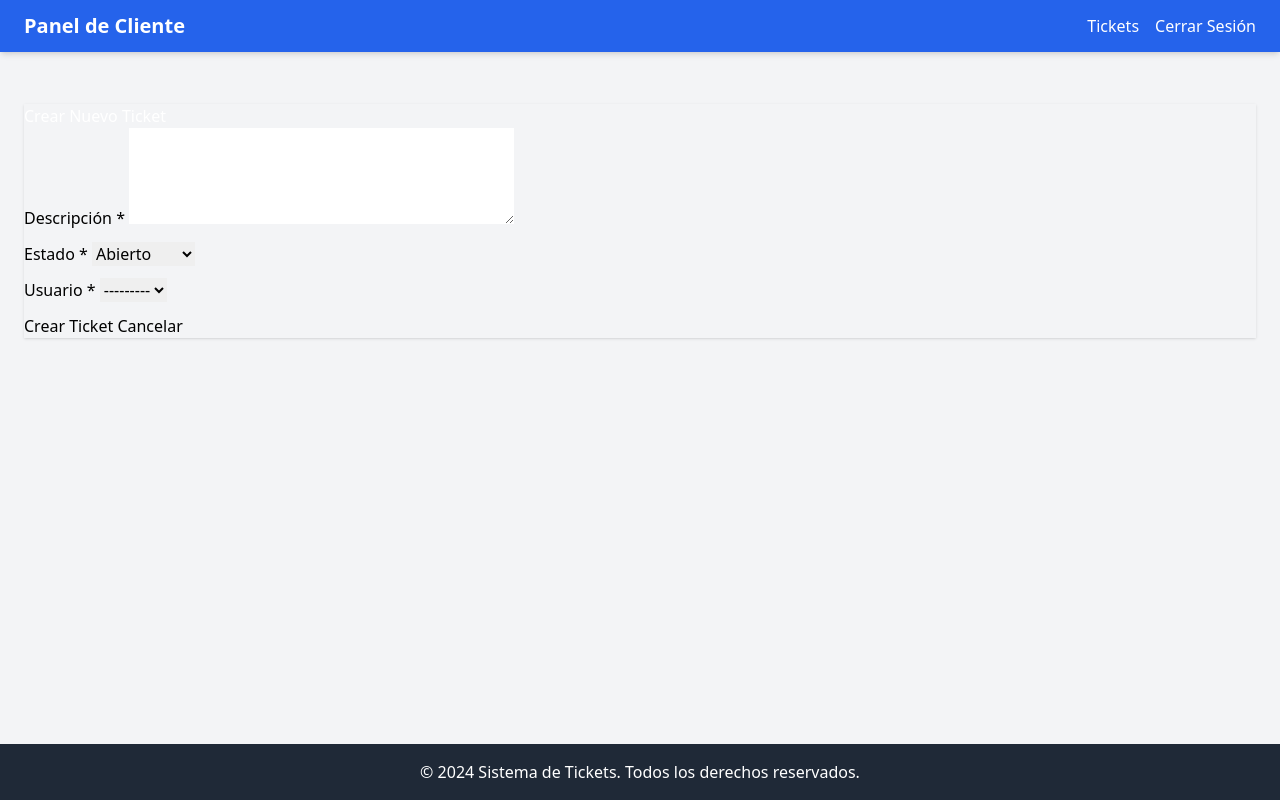
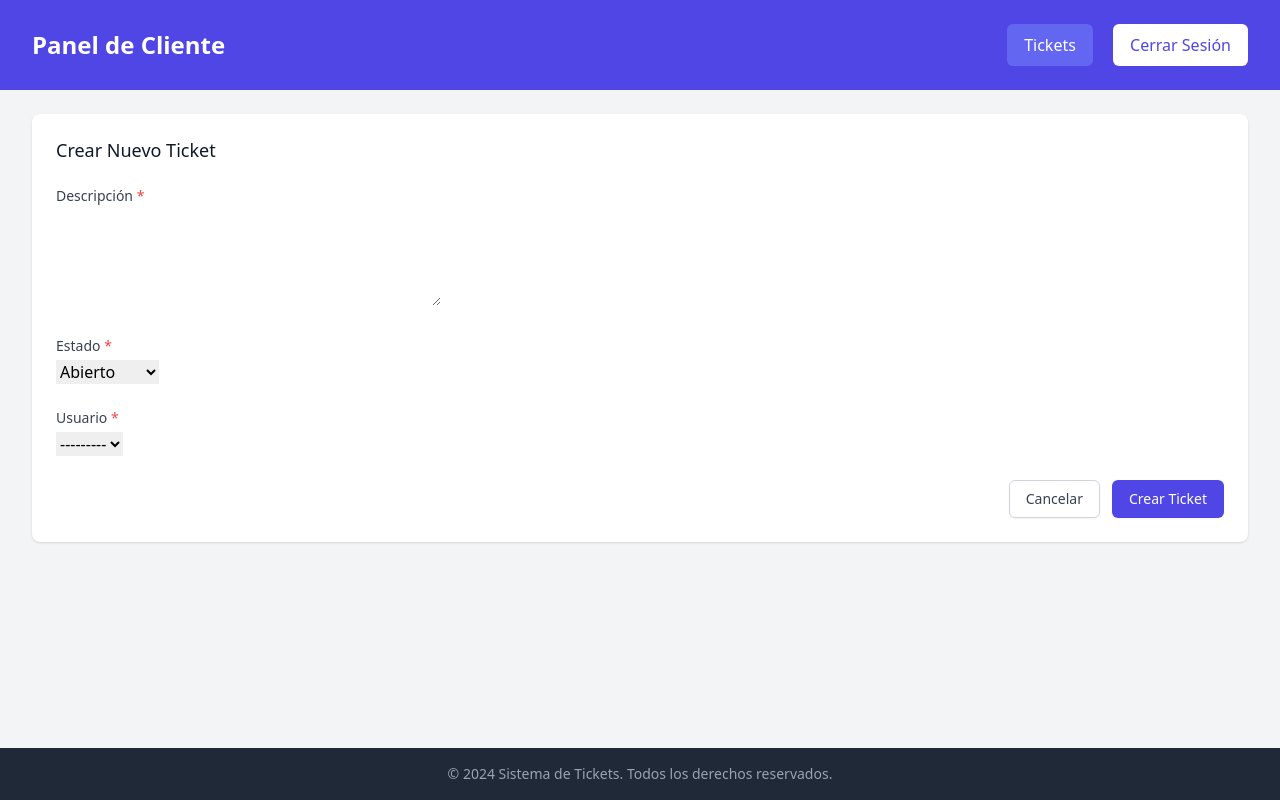
Before and after one commit to DanielNicolasCarvajalOrtega/SistemaTickets, a Django app: page /cliente/crear_ticket/ in a window 1280 px wide. Run offline with Django 5.2, Linux system fonts and the light colour scheme; the visitor is signed in with stand-in values (Sample User, id 1); data that the repository does not hold is empty; some libraries are stand-ins or nearby versions.

Commit message:
correcion de error

```diff
--- a/clientes/templates/clientes/base.html
+++ b/clientes/templates/clientes/base.html
@@ -1,5 +1,5 @@
 <!DOCTYPE html>
-<html lang="es">
+<html lang="es" class="h-full bg-gray-100">
 <head>
     <meta charset="UTF-8">
     <meta name="viewport" content="width=device-width, initial-scale=1.0">
@@ -7,37 +7,47 @@
     <script src="https://cdn.tailwindcss.com"></script>
     {% block extra_head %}{% endblock %}
 </head>
-<body class="flex flex-col min-h-screen bg-gray-100">
-    <header class="bg-blue-600 text-white shadow-md">
-        <nav class="container mx-auto px-6 py-3">
-            <div class="flex items-center justify-between">
-                <div class="text-xl font-semibold">
-                    <a href="{% url 'inicio_tecnico' %}" class="hover:text-blue-200">Panel de Cliente</a>
+<body class="h-full flex flex-col">
+    <header class="bg-indigo-600">
+        <nav class="mx-auto max-w-7xl px-4 sm:px-6 lg:px-8" aria-label="Top">
+            <div class="flex w-full items-center justify-between border-b border-indigo-500 py-6 lg:border-none">
+                <div class="flex items-center">
+                    <a href="{% url 'inicio_tecnico' %}" class="text-2xl font-bold text-white hover:text-indigo-50">
+                        Panel de Cliente
+                    </a>
                 </div>
-                <div class="flex space-x-4">
-                    <a href="{% url 'listar_tickets' %}" class="hover:text-blue-200">Tickets</a>
-                    <a href="{% url 'logout' %}" class="hover:text-blue-200">Cerrar Sesión</a>
+                <div class="ml-10 space-x-4">
+                    <a href="{% url 'listar_tickets' %}" class="inline-block rounded-md border border-transparent bg-indigo-500 py-2 px-4 text-base font-medium text-white hover:bg-opacity-75">Tickets</a>
+                    <a href="{% url 'logout' %}" class="inline-block rounded-md border border-transparent bg-white py-2 px-4 text-base font-medium text-indigo-600 hover:bg-indigo-50">Cerrar Sesión</a>
                 </div>
             </div>
         </nav>
     </header>
 
-    <main class="container mx-auto px-6 py-8 flex-grow">
+    <main class="flex-grow">
+        <div class="mx-auto max-w-7xl py-6 sm:px-6 lg:px-8">
             {% if messages %}
                 {% for message in messages %}
-                <div class="bg-{{ message.tags }}-100 border border-{{ message.tags }}-400 text-{{ message.tags }}-700 px-4 py-3 rounded relative mb-4" role="alert">
-                    <span class="block sm:inline">{{ message }}</span>
+                    <div class="rounded-md bg-{{ message.tags }}-50 p-4 mb-4" role="alert">
+                        <div class="flex">
+                            <div class="ml-3">
+                                <p class="text-sm font-medium text-{{ message.tags }}-800">
+                                    {{ message }}
+                                </p>
+                            </div>
+                        </div>
                     </div>
                 {% endfor %}
             {% endif %}
 
             {% block content %}
             {% endblock %}
+        </div>
     </main>
 
-    <footer class="bg-gray-800 text-white py-4">
-        <div class="container mx-auto px-6 text-center">
-            <p>&copy; {% now "Y" %} Sistema de Tickets. Todos los derechos reservados.</p>
+    <footer class="bg-gray-800">
+        <div class="mx-auto max-w-7xl py-4 px-4 sm:px-6 lg:px-8">
+            <p class="text-center text-sm text-gray-400">&copy; {% now "Y" %} Sistema de Tickets. Todos los derechos reservados.</p>
         </div>
     </footer>
 
--- a/clientes/templates/clientes/crear_ticket.html
+++ b/clientes/templates/clientes/crear_ticket.html
@@ -1,54 +1,39 @@
 {% extends './base.html' %}
 
 {% block content %}
-<div class="container mt-5">
-  <div class="row justify-content-center">
-    <div class="col-md-8">
-      <div class="card shadow">
-        <div class="card-header bg-primary text-white">
-          <h1 class="h3 mb-0">Crear Nuevo Ticket</h1>
-        </div>
-        <div class="card-body">
-          {% if messages %}
-            {% for message in messages %}
-              <div class="alert alert-{{ message.tags }} alert-dismissible fade show" role="alert">
-                {{ message }}
-                <button type="button" class="btn-close" data-bs-dismiss="alert" aria-label="Close"></button>
-              </div>
-            {% endfor %}
-          {% endif %}
-
-          <form method="post" novalidate>
+<div class="bg-white shadow sm:rounded-lg">
+    <div class="px-4 py-5 sm:p-6">
+        <h3 class="text-lg font-medium leading-6 text-gray-900">Crear Nuevo Ticket</h3>
+        <div class="mt-5">
+            <form method="post" novalidate class="space-y-6">
                 {% csrf_token %}
                 {% for field in form %}
-              <div class="mb-3">
-                <label for="{{ field.id_for_label }}" class="form-label">
+                    <div>
+                        <label for="{{ field.id_for_label }}" class="block text-sm font-medium text-gray-700">
                             {{ field.label }}
                             {% if field.field.required %}
-                    <span class="text-danger">*</span>
+                                <span class="text-red-500">*</span>
                             {% endif %}
                         </label>
+                        <div class="mt-1">
                             {{ field }}
+                        </div>
                         {% if field.errors %}
                             {% for error in field.errors %}
-                    <div class="invalid-feedback d-block">
-                      {{ error }}
-                    </div>
+                                <p class="mt-2 text-sm text-red-600">{{ error }}</p>
                             {% endfor %}
                         {% endif %}
                         {% if field.help_text %}
-                  <small class="form-text text-muted">{{ field.help_text }}</small>
+                            <p class="mt-2 text-sm text-gray-500">{{ field.help_text }}</p>
                         {% endif %}
                     </div>
                 {% endfor %}
-            <div class="d-grid gap-2">
-              <button type="submit" class="btn btn-primary">Crear Ticket</button>
-              <a href="{% url 'inicio' %}" class="btn btn-outline-secondary">Cancelar</a>
+                <div class="flex justify-end space-x-3">
+                    <a href="{% url 'inicio' %}" class="inline-flex justify-center rounded-md border border-gray-300 bg-white py-2 px-4 text-sm font-medium text-gray-700 shadow-sm hover:bg-gray-50 focus:outline-none focus:ring-2 focus:ring-indigo-500 focus:ring-offset-2">Cancelar</a>
+                    <button type="submit" class="inline-flex justify-center rounded-md border border-transparent bg-indigo-600 py-2 px-4 text-sm font-medium text-white shadow-sm hover:bg-indigo-700 focus:outline-none focus:ring-2 focus:ring-indigo-500 focus:ring-offset-2">Crear Ticket</button>
                 </div>
             </form>
         </div>
     </div>
 </div>
-  </div>
-</div>
 {% endblock %}
--- a/gestor/views.py
+++ b/gestor/views.py
@@ -53,7 +53,7 @@ def inicio_sesion(request):
                 try:
                     usuario_personalizado = Usuario.objects.get(correo_electronico=usuario.email)
                     if usuario_personalizado.es_tecnico:
-                        return redirect('inicio_tecnico')
+                        return redirect('tecnico/')
                     else:
                         return redirect('inicio_cliente')
                 except Usuario.DoesNotExist:
--- a/tecnicos/templates/tecnicos/base_tecnico.html
+++ b/tecnicos/templates/tecnicos/base_tecnico.html
@@ -12,11 +12,11 @@
         <nav class="container mx-auto px-6 py-3">
             <div class="flex items-center justify-between">
                 <div class="text-xl font-semibold">
-                    <a href="{% url 'inicio_tecnico' %}" class="hover:text-blue-200">Panel de Técnico</a>
+                    <a href="{% url 'tecnicos:inicio_tecnico' %}" class="hover:text-blue-200">Panel de Técnico</a>
                 </div>
                 <div class="flex space-x-4">
-                    <a href="{% url 'listar_tickets' %}" class="hover:text-blue-200">Tickets</a>
-                    <a href= "{% url 'estadisticas' %}" class="hover:text-blue-200">Estadísticas</a>
+                    <a href="{% url 'tecnicos:listar_tickets' %}" class="hover:text-blue-200">Tickets</a>
+                    <a href= "{% url 'tecnicos:estadisticas' %}" class="hover:text-blue-200">Estadísticas</a>
                     <a href="{% url 'logout' %}" class="hover:text-blue-200">Cerrar Sesión</a>
                 </div>
             </div>
--- a/tecnicos/templates/tecnicos/cerrar_ticket.html
+++ b/tecnicos/templates/tecnicos/cerrar_ticket.html
@@ -4,7 +4,7 @@
 
 {% block content %}
 <div class="bg-white shadow-md rounded px-8 pt-6 pb-8 mb-4">
-    <h1 class="text-2xl font-bold mb-6">Cerrar Ticket #{{ ticket.id }}</h1>
+    <h1 class="text-2xl font-bold mb-6">Cerrar Ticket #{{ ticket.id_ticket }}</h1>
     <p class="mb-4">¿Estás seguro de que deseas cerrar este ticket?</p>
     <form method="post">
         {% csrf_token %}
@@ -16,7 +16,7 @@
             <button class="bg-red-500 hover:bg-red-700 text-white font-bold py-2 px-4 rounded focus:outline-none focus:shadow-outline" type="submit">
                 Confirmar Cierre
             </button>
-            <a class="inline-block align-baseline font-bold text-sm text-blue-500 hover:text-blue-800" href="{% url 'tecnico:detalle_ticket' ticket.id %}">
+            <a class="inline-block align-baseline font-bold text-sm text-blue-500 hover:text-blue-800" href="{% url 'tecnicos:detalle_ticket' ticket.id_ticket %}">
                 Cancelar
             </a>
         </div>
--- a/tecnicos/templates/tecnicos/detalle_ticket.html
+++ b/tecnicos/templates/tecnicos/detalle_ticket.html
@@ -12,10 +12,10 @@
         <p><strong>Fecha de creación:</strong> {{ ticket.fecha_creacion|date:"d/m/Y H:i" }}</p>
     </div>
     <div class="mt-4">
-        <a href="{% url 'tecnico:actualizar_ticket' ticket.id %}" class="bg-blue-500 hover:bg-blue-700 text-white font-bold py-2 px-4 rounded mr-2">
+        <a href="{% url 'tecnicos:actualizar_ticket' ticket.id_ticket %}" class="bg-blue-500 hover:bg-blue-700 text-white font-bold py-2 px-4 rounded mr-2">
             Actualizar Ticket
         </a>
-        <a href="{% url 'tecnico:cerrar_ticket' ticket.id %}" class="bg-red-500 hover:bg-red-700 text-white font-bold py-2 px-4 rounded">
+        <a href="{% url 'tecnicos:cerrar_ticket' ticket.id_ticket %}" class="bg-red-500 hover:bg-red-700 text-white font-bold py-2 px-4 rounded">
             Cerrar Ticket
         </a>
     </div>
--- a/tecnicos/templates/tecnicos/inicio_tecnico.html
+++ b/tecnicos/templates/tecnicos/inicio_tecnico.html
@@ -20,7 +20,7 @@
         </div>
     </div>
     <div class="mt-8">
-        <a href="{% url 'listar_tickets' %}" class="bg-blue-500 hover:bg-blue-700 text-white font-bold py-2 px-4 rounded">
+        <a href="{% url 'tecnicos:listar_tickets' %}" class="bg-blue-500 hover:bg-blue-700 text-white font-bold py-2 px-4 rounded">
             Ver todos los tickets
         </a>
     </div>
--- a/tecnicos/templates/tecnicos/listar_tickets.html
+++ b/tecnicos/templates/tecnicos/listar_tickets.html
@@ -35,9 +35,9 @@
                     {{ ticket.get_estado_display }}
                 </td>
                 <td class="px-6 py-4 whitespace-no-wrap border-b border-gray-500">
-                    <a href="{% url 'tecnico:detalle_ticket' ticket.id %}" class="text-blue-600 hover:text-blue-900">Ver</a>
-                    <a href="{% url 'tecnico:actualizar_ticket' ticket.id %}" class="ml-2 text-green-600 hover:text-green-900">Actualizar</a>
-                    <a href="{% url 'tecnico:cerrar_ticket' ticket.id %}" class="ml-2 text-red-600 hover:text-red-900">Cerrar</a>
+                    <a href="{% url 'tecnicos:detalle_ticket' ticket.id_ticket %}" class="text-blue-600 hover:text-blue-900">Ver</a>
+                    <a href="{% url 'tecnicos:actualizar_ticket' ticket.id_ticket %}" class="ml-2 text-green-600 hover:text-green-900">Actualizar</a>
+                    <a href="{% url 'tecnicos:cerrar_ticket' ticket.id_ticket %}" class="ml-2 text-red-600 hover:text-red-900">Cerrar</a>
                 </td>
             </tr>
             {% endfor %}
--- a/tecnicos/urls.py
+++ b/tecnicos/urls.py
@@ -1,11 +1,12 @@
 from django.urls import path
 from . import views
+app_name = 'tecnicos'
 
 urlpatterns = [
     path('', views.inicio_tecnico, name='inicio_tecnico'),
     path('tickets/', views.listar_tickets, name='listar_tickets'),
-    path('tickets/<int:ticket_id>/', views.detalle_ticket, name='detalle_ticket'),
-    path('tickets/<int:ticket_id>/actualizar/', views.actualizar_ticket, name='actualizar_ticket'),
-    path('tickets/<int:ticket_id>/cerrar/', views.cerrar_ticket, name='cerrar_ticket'),
+    path('tickets/<int:id_ticket>/', views.detalle_ticket, name='detalle_ticket'),
+    path('tickets/<int:id_ticket>/actualizar/', views.actualizar_ticket, name='actualizar_ticket'),
+    path('tickets/<int:id_ticket>/cerrar/', views.cerrar_ticket, name='cerrar_ticket'),
     path('estadisticas/', views.estadisticas, name='estadisticas'),
 ]
```
Also changed, not shown: clientes/templates/clientes/inicio_cliente.html (+34 -42 lines), tecnicos/templates/tecnicos/actualizar_ticket.html (added, +33 -0 lines), tecnicos/views.py (+7 -7 lines). Lines whose indentation alone changed are shown as unchanged.
